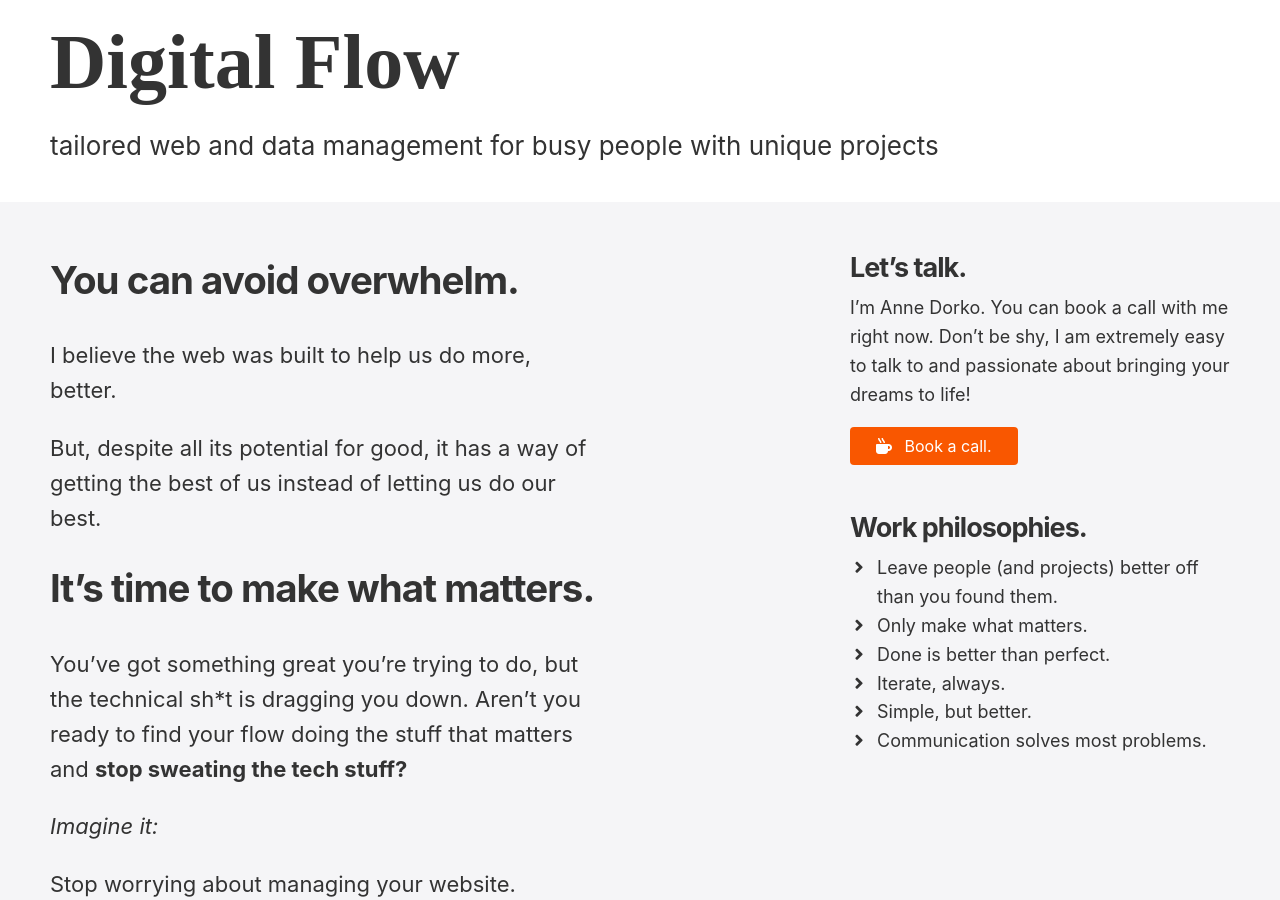
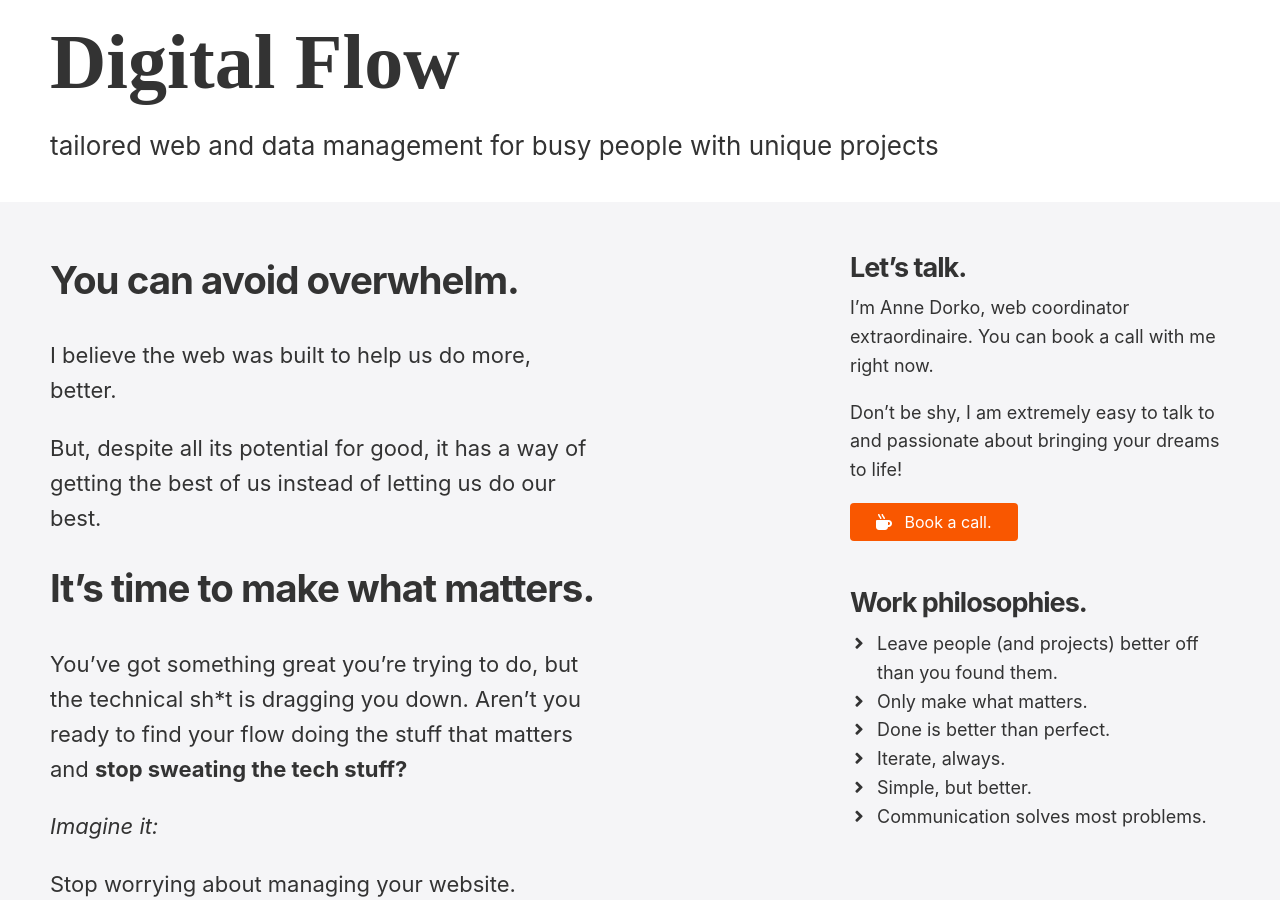
Before and after one commit to annedorko/digitalflow, a Jekyll site: the page built from index.md, in a window 1280 px wide and 900 px high. Built offline with Jekyll 4.4.1, drawn with Linux system fonts in a browser that asks for light colours; some web fonts are replaced.

Commit message:
Add web coordinator

```diff
--- a/_layouts/default.html
+++ b/_layouts/default.html
@@ -19,7 +19,8 @@
       <div class="col stickto">
         <div class="sidebar">
           <h3 id="contact">Let’s talk.</h3>
-          <p>I’m Anne Dorko. You can book a call with me right now. Don’t be shy, I am extremely easy to talk to and passionate about bringing your dreams to life!</p>
+          <p>I’m Anne Dorko, web coordinator extraordinaire. You can book a call with me right now.</p>
+          <p>Don’t be shy, I am extremely easy to talk to and passionate about bringing your dreams to life!</p>
           <a href="https://calendly.com/annedorko/15min" class="button primary" target="_blank"><i class="fas fa-mug-hot"></i> Book a call.</a>
           <h3>Work philosophies.</h3>
           <ul class="fa-ul">
```
